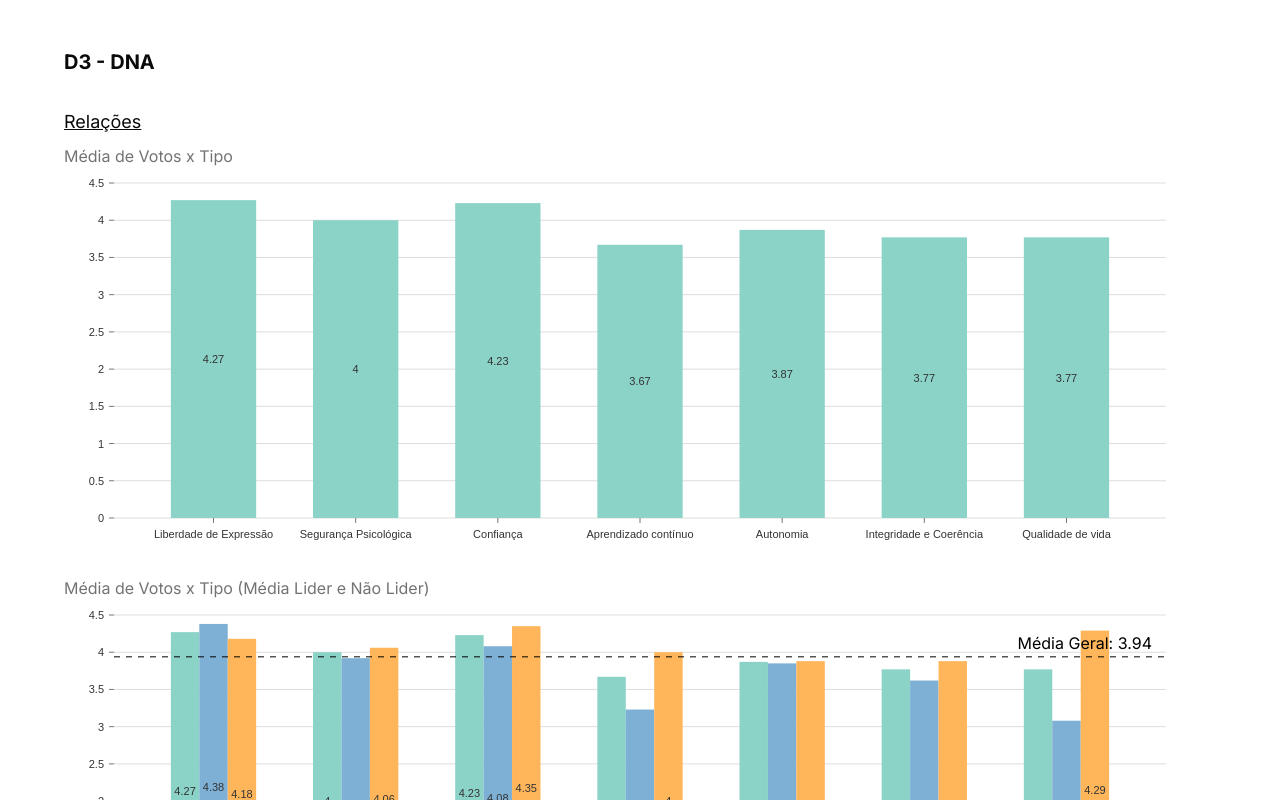
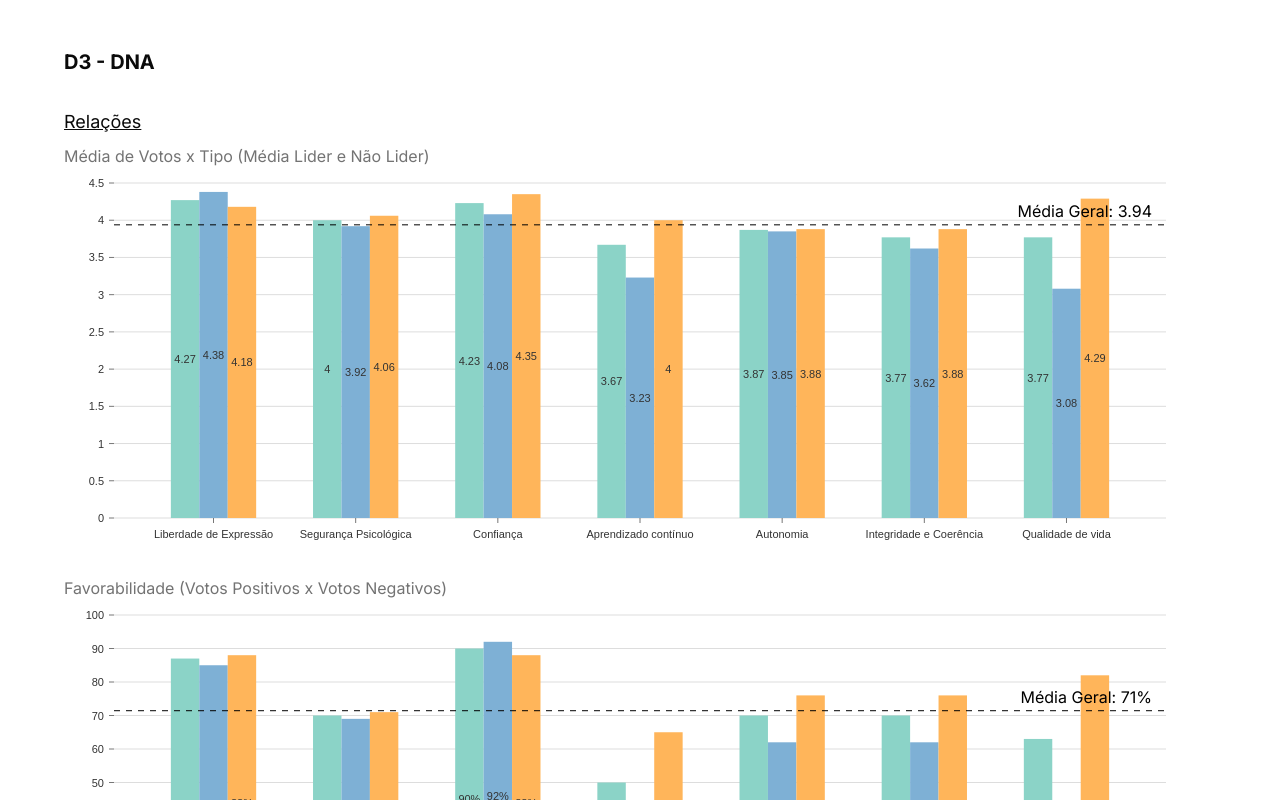
Before and after one commit to jpbmoura/d3-dna, a Next.js app: page / in a window 1280 px wide. Shown: the top 800 px of the page. Built offline with nearby package versions, Linux system fonts and the light colour scheme.

Commit message:
remove first graph

```diff
--- a/src/components/relationshipSection.tsx
+++ b/src/components/relationshipSection.tsx
@@ -89,47 +89,6 @@ const RelationshipSection = () => {
     <div>
       <section className="my-8 space-y-2">
         <h2 className="underline text-lg">Relações</h2>
-
-        <div>
-          <span className="text-neutral-500">Média de Votos x Tipo</span>
-          <div className="h-[400px] w-full">
-            <BarChart
-              data={[
-                {
-                  key: "Liberdade de Expressão",
-                  value: freedomOfSpeechData.average.toFixed(2),
-                },
-                {
-                  key: "Segurança Psicológica",
-                  value: psychologicalSafetyData.average.toFixed(2),
-                },
-                {
-                  key: "Confiança",
-                  value: reliabilityData.average.toFixed(2),
-                },
-                {
-                  key: "Aprendizado contínuo",
-                  value: continuousLearningData.average.toFixed(2),
-                },
-                {
-                  key: "Autonomia",
-                  value: autonomyData.average.toFixed(2),
-                },
-                {
-                  key: "Integridade e Coerência",
-                  value: integrityAndCoherenceData.average.toFixed(2),
-                },
-                {
-                  key: "Qualidade de vida",
-                  value: qualityOfLife.average.toFixed(2),
-                },
-              ]}
-              keys={["value"]}
-              index="key"
-              color={"#8bd3c7"}
-            />
-          </div>
-        </div>
 
         <div>
           <span className="text-neutral-500">
```
